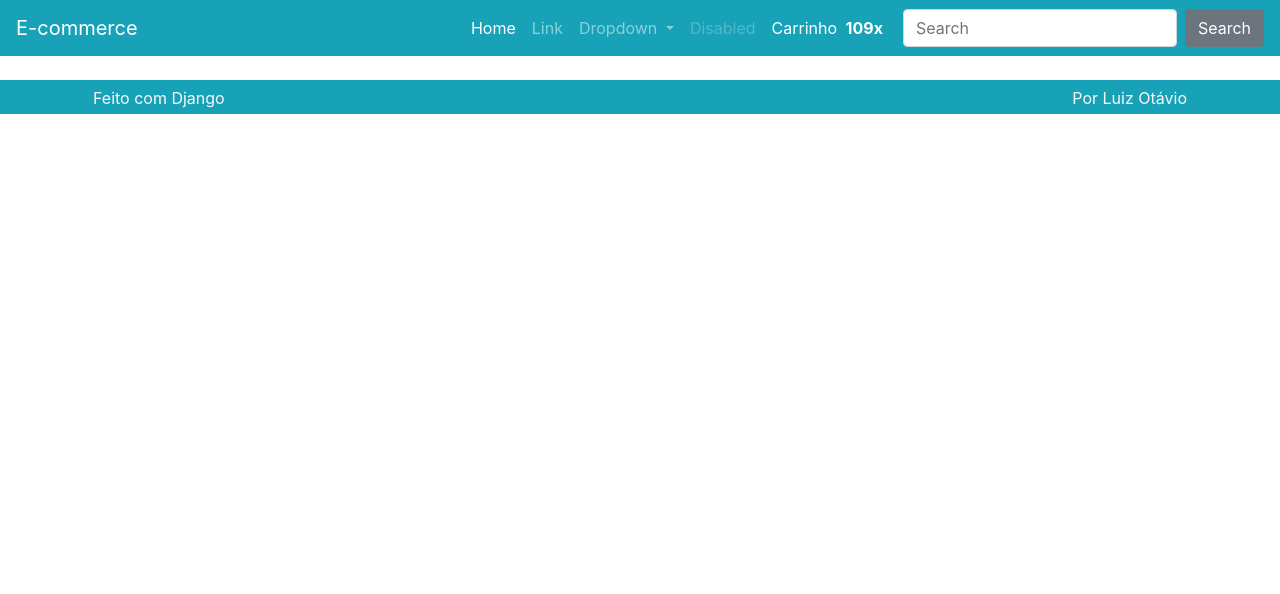
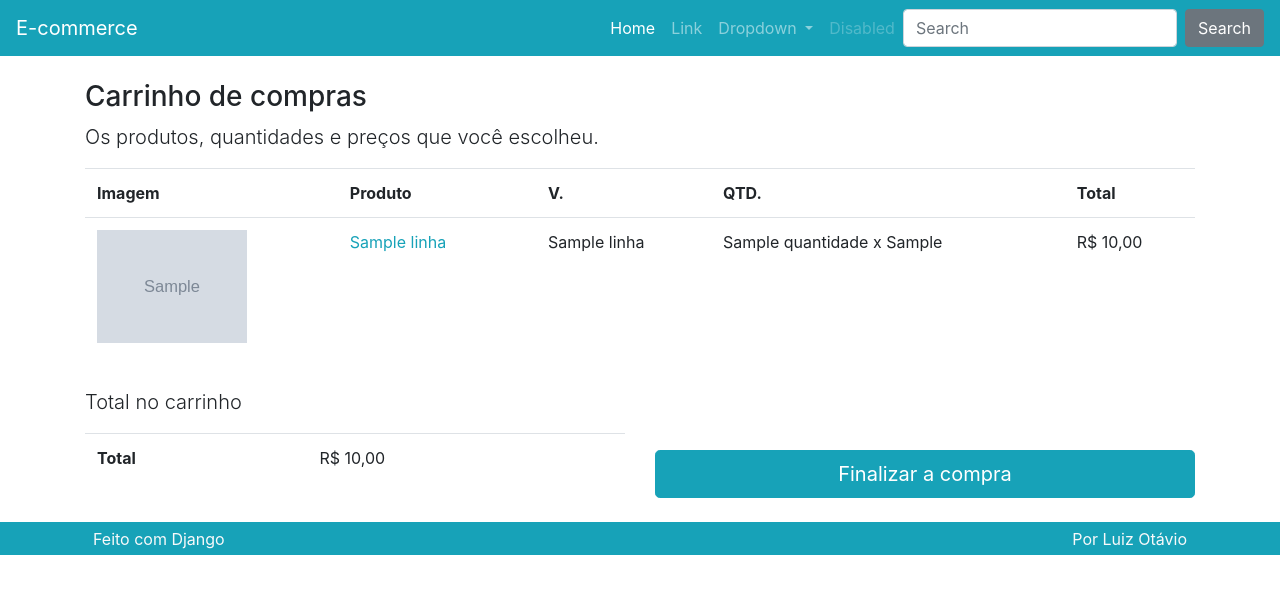
Before and after one commit to gnecco-bot/PROJETO-ECOMMERCE-DJANGO, a Django app: template produto/templates/produto/carrinho.html in a window 1280 px wide. Shown: the top 594 px of the page. Run offline with Django 5.2, Linux system fonts and the light colour scheme; the template is opened without the code that fills it: most values are stand-ins (such as "Sample title", 1, 10 or a date in 2020); grey boxes marked "Sample" are stand-in pictures; some libraries are stand-ins or nearby versions.

Commit message:
Template do carrinho & logica de calculos

```diff
--- a/pedido/urls.py
+++ b/pedido/urls.py
@@ -5,6 +5,6 @@
 
 urlpatterns = [
     path('', views.Pagar.as_view(), name='pagar'),
-    path('fecharpedido/', views.FecharPedido.as_view(), name='fecharpedido'),
+    path('salvarpedido/', views.SalvarPedido.as_view(), name='salvarpedido'),
     path('detalhe/', views.Detalhe.as_view(), name='detalhe'),
 ]
--- a/pedido/views.py
+++ b/pedido/views.py
@@ -7,7 +7,7 @@
     def get(self, *args, **kwargs):
         return HttpResponse('Pagar')
 
-class FecharPedido(View):
+class SalvarPedido(View):
     def get(self, *args, **kwargs):
         return HttpResponse('FecharPedido')
 
--- a/produto/templates/produto/carrinho.html
+++ b/produto/templates/produto/carrinho.html
@@ -1,8 +1,91 @@
 {% extends 'base.html' %}
-
+{% load omfilters %}
+{% load static %}
 
 {% block conteudo %}
 
-{{ request.session.carrinho }}
+{% if carrinho %}
+
+        <div class="row mt-3">
+            <div class="col">
+                <h3>Carrinho de compras</h3>
+                <p class="lead">Os produtos, quantidades e preços que você escolheu.</p>
+
+                <div class="table-responsive">
+                    <table class="table">
+                        <tr>
+                            <th class="d-none d-lg-block">Imagem</th>
+                            <th>Produto</th>
+                            <th>V.</th>
+                            <th>QTD.</th>
+                            <th>Total</th>
+                        </tr>
+
+                        {% for linha in carrinho.values %}
+                            <tr>
+                                <td class="d-none d-lg-block">
+                                    <img class="cart-img" src="{% get_media_prefix %}{{ linha.imagem }}">
+                                </td>
+                                <td>
+                                    <a href="{% url 'produto:detalhe' linha.slug %}">
+                                        {{ linha.produto_nome }}
+                                    </a>
+                                    <a class="ml-3" href="{% url 'produto:removerdocarrinho' %}?vid={{ linha.variacao_id }}">
+                                        <i class="fas fa-times-circle text-danger" aria-hidden="true"></i>
+                                    </a>
+                                </td>
+                                <td>{{ linha.variacao_nome }}</td>
+                                <td>
+                                    {{ linha.quantidade }} x
+                                    {% if linha.preco_unitario_promocional %}
+                                        {{ linha.preco_unitario_promocional }}
+                                    {% else %}
+                                        {{ linha.preco_unitario }}
+                                    {% endif %}
+                                </td>
+
+                                {% if linha.preco_quantitativo_promocional %}
+                                    <td>{{ linha.preco_quantitativo_promocional|formata_preco }}</td>
+                                {% else %}
+                                    <td>{{ linha.preco_quantitativo|formata_preco }}</td>
+                                {% endif %}
+                            </tr>
+                        {% endfor %}
+
+                    </table>
+                </div>
+            </div>
+        </div>
+
+
+
+        <div class="row mt-3">
+            <div class="col-lg">
+                <p class='lead'>Total no carrinho</p>
+
+                <div class='table-responsive'>
+                    <table class="table">
+                        <tr>
+                            <td class="font-weight-bold">Total</td>
+                            <td>{{ carrinho|cart_totals|formata_preco }}</td>
+                        </tr>
+                    </table>
+                </div>
+            </div>
+            <div class="col-lg mt-auto">
+                <a class="btn btn-lg btn-block btn-primary" href="#">
+                    Finalizar a compra
+                </a>
+            </div>
+        </div>
+
+{% else %}
+        <div class="row mt-3">
+            <div class="col">
+                <h3>Carrinho vazio</h3>
+                <p class="lead">Não há produtos no seu carrinho.</p>
+            </div>
+        </div>
+{% endif %}
 
 {% endblock conteudo %}
--- a/produto/templatetags/omfilters.py
+++ b/produto/templatetags/omfilters.py
@@ -6,3 +6,11 @@
 @register.filter
 def formata_preco(val):
     return utils.formata_preco(val)
+
+@register.filter
+def cart_total_qtd(carrinho):
+    return utils.cart_total_qtd(carrinho)
+
+@register.filter
+def cart_totals(carrinho):
+    return utils.cart_totals(carrinho)
--- a/produto/urls.py
+++ b/produto/urls.py
@@ -9,5 +9,5 @@
     path('adicionaraocarrinho/', views.AdicionarAoCarrinho.as_view(), name="adicionaraocarrinho"),
     path('removerdocarrinho/', views.RemoverDoCarrinho.as_view(), name="removerdocarrinho"),
     path('carrinho/', views.Carrinho.as_view(), name="carrinho"),
-    path('finalizar/', views.Finalizar.as_view(), name="finalizar"),
+    path('resumodacompra/', views.ResumoDaCompra.as_view(), name="resumodacompra"),
 ]
--- a/templates/parciais/_nav.html
+++ b/templates/parciais/_nav.html
@@ -1,4 +1,6 @@
-    <nav class="navbar navbar-dark bg-primary navbar-expand-lg">
+{% load omfilters %}
+
+<nav class="navbar navbar-dark bg-primary navbar-expand-lg">
         <a class="navbar-brand" href="{% url 'produto:lista' %}">E-commerce</a>
         <button class="navbar-toggler" type="button" data-toggle="collapse" data-target="#navbarSupportedContent"
             aria-controls="navbarSupportedContent" aria-expanded="false" aria-label="Toggle navigation">
@@ -28,19 +30,22 @@
                 <li class="nav-item">
                     <a class="nav-link disabled" href="#">Disabled</a>
                 </li>
+
+                {% if request.session.carrinho %}
                 <li class="nav-item">
-                    <a class="nav-link nav-cart-link active" href="#">
+                    <a class="nav-link nav-cart-link active" href="{% url 'produto:carrinho' %}">
                         <span class="nav-cart-text mr-1">
                             Carrinho
                         </span>
                         <span class="nav-cart-count mr-1">
-                            <strong>109x</strong>
+                            <strong>{{ request.session.carrinho|cart_total_qtd }}x</strong>
                         </span>
                         <span class="nav-cart-icon mr-2">
                             <i class="fas fa-shopping-cart"></i>
                         </span>
                     </a>
                 </li>
+                {% endif %}
             </ul>
             <form class="form-inline my-2 my-lg-0">
                 <input class="form-control mr-sm-2" type="search" placeholder="Search" aria-label="Search">
--- a/utils/utils.py
+++ b/utils/utils.py
@@ -1,2 +1,16 @@
 def formata_preco(val):
     return f'R$ {val:.2f}'.replace('.',',')
+
+def cart_total_qtd(carrinho):
+    return sum([item['quantidade'] for item in carrinho.values()])
+
+def cart_totals(carrinho):
+    return sum(
+        [
+            item['preco_quantitativo_promocional']
+            if item.get('preco_quantitativo_promocional')
+            else item.get('preco_quantitativo')
+            for item
+            in carrinho.values()
+            ]
+        )
```
Also changed, not shown: produto/views.py (+34 -6 lines), media/produtos_imagens/2026/01/3D_printer_printing_a_creative_lamp.png (added), media/produtos_imagens/2026/01/ChatGPT_Image_3_de_jan._de_2026_12_14_09.png (added), pedido/templates/pedido/detalhe.html (added), pedido/templates/pedido/pagar.html (added), pedido/templates/pedido/salvarpedido.html (added), perfil/forms.py (added), perfil/templates/perfil/criar.html (added), produto/templates/produto/resumodacompra.html (added).
